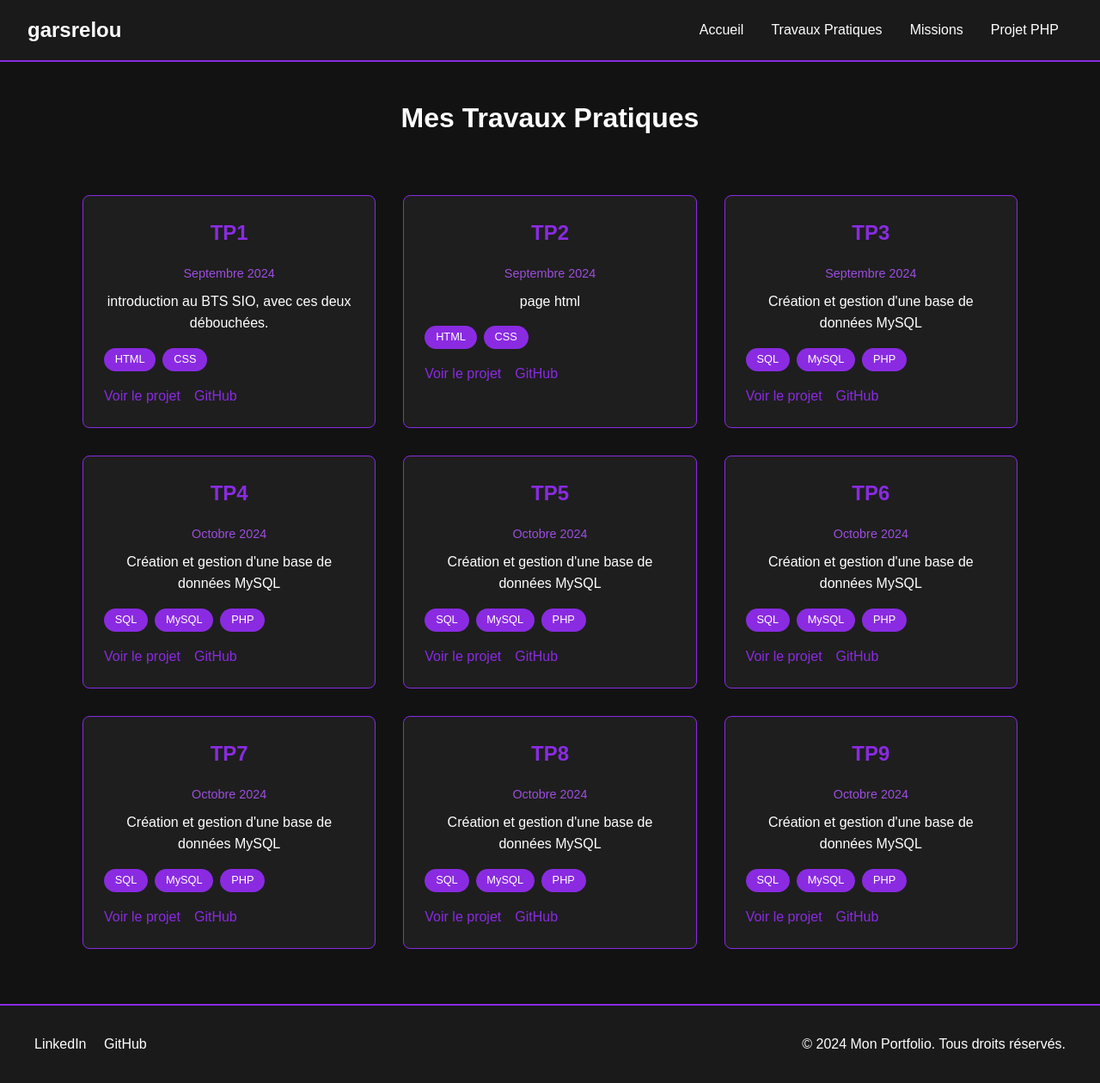
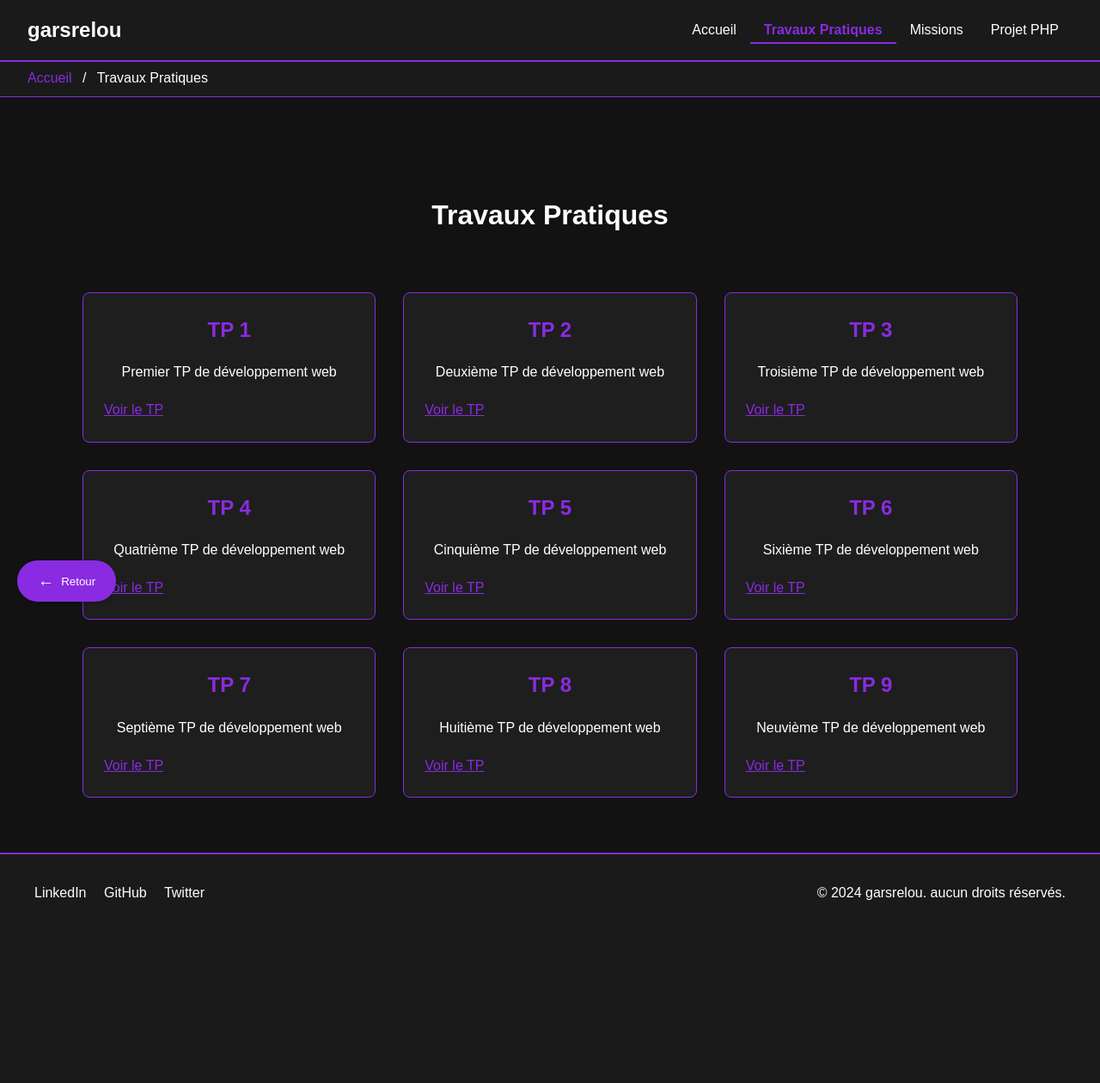
Before and after one commit to matskobinks/garsrelou.eu, a PHP site: page /content/tp in a window 1280 px wide. Shown: the whole page at 86% size. After the commit the page ends 1047 px from the top, so only its background shows below. Run offline with PHP 8.4, Linux system fonts and the light colour scheme.

Commit message:
enfin fini

```diff
--- a/content/php/commandes/login.php
+++ b/content/php/commandes/login.php
@@ -1,4 +1,3 @@
-
 <html>
 <body>
 <?php
--- a/content/tp/index.html
+++ b/content/tp/index.html
@@ -3,49 +3,135 @@
 <head>
     <meta charset="UTF-8">
     <meta name="viewport" content="width=device-width, initial-scale=1.0">
+    <meta name="description" content="Liste des travaux pratiques réalisés dans le cadre de ma formation">
+    <meta name="keywords" content="portfolio, développement web, travaux pratiques, exercices">
+    <meta name="author" content="garsrelou">
+
+    <!-- Optimisations de chargement -->
+    <link rel="preload" href="../../css/style.css" as="style">
+    <link rel="stylesheet" href="../../css/style.css">
+    <link rel="dns-prefetch" href="https://github.com">
+    <link rel="dns-prefetch" href="https://linkedin.com">
+    <link rel="dns-prefetch" href="https://x.com">
+
     <title>Travaux Pratiques - garsrelou</title>
-    <link rel="stylesheet" href="../../css/style.css">
 </head>
 <body>
-    <header>
-        <nav class="navbar">
-            <a href="../../index.html" class="logo">garsrelou</a>
-            <div class="menu-toggle">
-                <span></span>
-                <span></span>
-                <span></span>
-            </div>
-            <ul class="nav-links">
-                <li><a href="../../index.html">Accueil</a></li>
-                <li><a href="../tp" class="active">Travaux Pratiques</a></li>
-                <li><a href="../missions">Missions</a></li>
-                <li><a href="../php">Projet PHP</a></li>
+    <header role="banner">
+        <nav class="navbar" role="navigation" aria-label="Navigation principale">
+            <a href="../../index.html" class="logo" aria-label="Retour à l'accueil">garsrelou</a>
+            <button class="menu-toggle" aria-label="Menu" aria-expanded="false" aria-controls="nav-links">
+                <span aria-hidden="true"></span>
+                <span aria-hidden="true"></span>
+                <span aria-hidden="true"></span>
+            </button>
+            <ul class="nav-links" id="nav-links" role="menubar">
+                <li role="none"><a href="../../index.html" role="menuitem">Accueil</a></li>
+                <li role="none"><a href="../tp" class="active" role="menuitem" aria-current="page">Travaux Pratiques</a></li>
+                <li role="none"><a href="../missions" role="menuitem">Missions</a></li>
+                <li role="none"><a href="../php" role="menuitem">Projet PHP</a></li>
             </ul>
         </nav>
     </header>
 
-    <main>
+    <nav class="breadcrumb" aria-label="Fil d'Ariane">
+        <a href="../../index.html">Accueil</a>
+        <span class="separator" aria-hidden="true">/</span>
+        <span class="current" aria-current="page">Travaux Pratiques</span>
+    </nav>
+
+    <main role="main">
         <div class="container">
-            <h1>Mes Travaux Pratiques</h1>
-            <div class="work-grid" id="tp-container">
-                <!-- Les TPs seront ajoutés ici dynamiquement -->
+            <h1>Travaux Pratiques</h1>
+            <div class="work-grid" role="list">
+                <article class="work-card" role="listitem" loading="lazy">
+                    <h2>TP 1</h2>
+                    <p class="description">Premier TP de développement web</p>
+                    <div class="links">
+                        <a href="tp 1/index.html" aria-label="Voir le TP 1">Voir le TP</a>
+                    </div>
+                </article>
+
+                <article class="work-card" role="listitem" loading="lazy">
+                    <h2>TP 2</h2>
+                    <p class="description">Deuxième TP de développement web</p>
+                    <div class="links">
+                        <a href="tp 2/index.html" aria-label="Voir le TP 2">Voir le TP</a>
+                    </div>
+                </article>
+
+                <article class="work-card" role="listitem" loading="lazy">
+                    <h2>TP 3</h2>
+                    <p class="description">Troisième TP de développement web</p>
+                    <div class="links">
+                        <a href="tp 3/index.html" aria-label="Voir le TP 3">Voir le TP</a>
+                    </div>
+                </article>
+
+                <article class="work-card" role="listitem" loading="lazy">
+                    <h2>TP 4</h2>
+                    <p class="description">Quatrième TP de développement web</p>
+                    <div class="links">
+                        <a href="tp 4/index.html" aria-label="Voir le TP 4">Voir le TP</a>
+                    </div>
+                </article>
+
+                <article class="work-card" role="listitem" loading="lazy">
+                    <h2>TP 5</h2>
+                    <p class="description">Cinquième TP de développement web</p>
+                    <div class="links">
+                        <a href="tp 5/index.html" aria-label="Voir le TP 5">Voir le TP</a>
+                    </div>
+                </article>
+
+                <article class="work-card" role="listitem" loading="lazy">
+                    <h2>TP 6</h2>
+                    <p class="description">Sixième TP de développement web</p>
+                    <div class="links">
+                        <a href="tp 6/index.html" aria-label="Voir le TP 6">Voir le TP</a>
+                    </div>
+                </article>
+
+                <article class="work-card" role="listitem" loading="lazy">
+                    <h2>TP 7</h2>
+                    <p class="description">Septième TP de développement web</p>
+                    <div class="links">
+                        <a href="tp 7/index.html" aria-label="Voir le TP 7">Voir le TP</a>
+                    </div>
+                </article>
+
+                <article class="work-card" role="listitem" loading="lazy">
+                    <h2>TP 8</h2>
+                    <p class="description">Huitième TP de développement web</p>
+                    <div class="links">
+                        <a href="tp 8/index.html" aria-label="Voir le TP 8">Voir le TP</a>
+                    </div>
+                </article>
+
+                <article class="work-card" role="listitem" loading="lazy">
+                    <h2>TP 9</h2>
+                    <p class="description">Neuvième TP de développement web</p>
+                    <div class="links">
+                        <a href="tp 9/index.html" aria-label="Voir le TP 9">Voir le TP</a>
+                    </div>
+                </article>
             </div>
         </div>
     </main>
 
-    <footer>
+    <footer role="contentinfo">
         <div class="footer-content">
-            <div class="social-links">
-                <a href="#" class="social-link">LinkedIn</a>
-                <a href="#" class="social-link">GitHub</a>
+            <div class="social-links" aria-label="Liens sociaux">
+                <a href="https://www.linkedin.com/in/mathis-barbier-guerbette-563268316/" class="social-link" aria-label="LinkedIn" rel="noopener">LinkedIn</a>
+                <a href="https://github.com/matskobinks/" class="social-link" aria-label="GitHub" rel="noopener">GitHub</a>
+                <a href="https://x.com/garsrelou" class="social-link" aria-label="Twitter" rel="noopener">Twitter</a>
             </div>
             <div class="legal">
-                <p>&copy; 2024 Mon Portfolio. Tous droits réservés.</p>
+                <p>&copy; 2024 garsrelou. aucun droits réservés.</p>
             </div>
         </div>
     </footer>
 
-    <script src="../../js/main.js"></script>
-    <script src="../../js/tp.js"></script>
+    <script src="../../js/main.js" defer></script>
 </body>
 </html>
--- a/css/style.css
+++ b/css/style.css
@@ -6,6 +6,9 @@
     --background-color: #121212;
     --card-background: #1e1e1e;
     --hover-color: #9d4edd;
+    --transition-speed: 0.3s;
+    --shadow-small: 0 2px 4px rgba(0, 0, 0, 0.2);
+    --shadow-medium: 0 5px 15px rgba(0, 0, 0, 0.2);
 }
 
 /* Reset et styles de base */
@@ -13,6 +16,35 @@
     margin: 0;
     padding: 0;
     box-sizing: border-box;
+}
+
+/* Styles communs */
+.nav-links a, .grid-button, .social-link, .work-card, .back-button, .scroll-top {
+    transition: all var(--transition-speed) ease;
+}
+
+/* Styles de boutons communs */
+.back-button, .scroll-top {
+    color: var(--text-color);
+    font-weight: 500;
+    background-color: var(--secondary-color);
+    box-shadow: var(--shadow-small);
+    border: none;
+    cursor: pointer;
+}
+
+/* Styles de cartes communs */
+.grid-button, .work-card {
+    background-color: var(--card-background);
+    border: 1px solid var(--secondary-color);
+    border-radius: 8px;
+    color: var(--text-color);
+}
+
+/* Styles de liens communs */
+.nav-links li a, .social-links a, .breadcrumb a {
+    text-decoration: none;
+    transition: color var(--transition-speed) ease;
 }
 
 body {
@@ -67,11 +99,13 @@ main {
 }
 
 .nav-links li a {
-    color: white;
+    color: #ffffff;
     text-decoration: none;
     padding: 0.5rem 1rem;
     position: relative;
-    transition: color 0.3s ease;
+    transition: all 0.3s ease;
+    border-radius: 4px;
+    font-weight: 500;
 }
 
 .nav-links li a::after {
@@ -91,7 +125,18 @@ main {
 }
 
 .nav-links li a:hover {
-    color: var(--hover-color);
+    background-color: rgba(138, 43, 226, 0.1);
+}
+
+/* Navigation active */
+.nav-links li a.active {
+    color: var(--secondary-color);
+    font-weight: bold;
+}
+
+.nav-links li a.active::after {
+    width: 100%;
+    background-color: var(--secondary-color);
 }
 
 /* Contenu principal */
@@ -304,7 +390,9 @@ h1 {
 }
 
 .work-card .description {
-    margin-bottom: 1rem;
+    line-height: 1.8;
+    max-width: 65ch;
+    margin: 1rem auto;
 }
 
 .work-card .tags {
@@ -331,6 +419,7 @@ h1 {
     color: var(--secondary-color);
     text-decoration: none;
     transition: color 0.3s ease;
+    font-weight: 500;
 }
 
 .work-card .links a:hover {
@@ -375,3 +464,127 @@ h1 {
 .features li {
     margin: 0.5rem 0;
 }
+
+/* Bouton retour en haut */
+.scroll-top {
+    position: fixed;
+    bottom: 100px;
+    right: 80px;
+    padding: 10px;
+    border-radius: 50%;
+    background: var(--secondary-color);
+    cursor: pointer;
+    z-index: 1000;
+    opacity: 0;
+    transition: all var(--transition-speed) ease;
+    color: #ffffff;
+    font-weight: 500;
+    box-shadow: 0 2px 4px rgba(0, 0, 0, 0.2);
+}
+
+.scroll-top.visible {
+    opacity: 1;
+}
+
+/* Supprimer le bouton de thème */
+.theme-toggle {
+    display: none;
+}
+
+/* Fil d'Ariane */
+.breadcrumb {
+    background-color: var(--primary-color);
+    padding: 0.5rem 2rem;
+    margin-top: 70px;
+    border-bottom: 1px solid var(--secondary-color);
+}
+
+.breadcrumb a {
+    color: var(--secondary-color);
+    text-decoration: none;
+    transition: color 0.3s ease;
+}
+
+.breadcrumb a:hover {
+    color: var(--hover-color);
+}
+
+.breadcrumb .separator {
+    color: var(--text-color);
+    margin: 0 0.5rem;
+}
+
+.breadcrumb .current {
+    color: var(--text-color);
+}
+
+/* Bouton retour */
+.back-button {
+    position: fixed;
+    left: 20px;
+    bottom: 100px;
+    background-color: var(--secondary-color);
+    color: var(--text-color);
+    padding: 0.8rem 1.5rem;
+    border-radius: 25px;
+    text-decoration: none;
+    display: flex;
+    align-items: center;
+    gap: 0.5rem;
+    transition: all var(--transition-speed) ease;
+    z-index: 1000;
+    border: none;
+    cursor: pointer;
+    color: #ffffff;
+    font-weight: 500;
+    box-shadow: 0 2px 4px rgba(0, 0, 0, 0.2);
+}
+
+.back-button:hover {
+    background-color: var(--hover-color);
+    transform: translateX(-5px);
+}
+
+.back-button::before {
+    content: '←';
+    font-size: 1.2rem;
+}
+
+/* Amélioration de l'accessibilité */
+*:focus {
+    outline: 2px solid var(--secondary-color);
+    outline-offset: 2px;
+}
+
+/* Amélioration du contraste des liens */
+.nav-links li a {
+    color: #ffffff;
+    font-weight: 500;
+}
+
+.work-card .links a {
+    color: var(--secondary-color);
+    font-weight: 500;
+    text-decoration: underline;
+}
+
+/* Amélioration de la lisibilité des textes */
+.work-card .description {
+    line-height: 1.8;
+    max-width: 65ch;
+    margin: 1rem auto;
+}
+
+/* Amélioration des contrastes pour les boutons */
+.back-button, .scroll-top {
+    color: #ffffff;
+    font-weight: 500;
+    box-shadow: 0 2px 4px rgba(0, 0, 0, 0.2);
+}
+
+/* Amélioration de la visibilité du focus sur les cards */
+.work-card:focus-within {
+    outline: 2px solid var(--secondary-color);
+    outline-offset: 2px;
+    box-shadow: 0 0 10px var(--secondary-color);
+}
--- a/js/main.js
+++ b/js/main.js
@@ -1,17 +1,62 @@
 document.addEventListener('DOMContentLoaded', function() {
+    // Cache les sélecteurs fréquemment utilisés
     const menuToggle = document.querySelector('.menu-toggle');
     const navLinks = document.querySelector('.nav-links');
+    const body = document.body;
 
-    menuToggle.addEventListener('click', function() {
+    // Gestion du menu avec délégation d'événements
+    menuToggle?.addEventListener('click', function() {
         menuToggle.classList.toggle('active');
         navLinks.classList.toggle('active');
     });
 
-    // Fermer le menu si on clique en dehors
+    // Utilisation de la délégation d'événements pour les clics
     document.addEventListener('click', function(e) {
-        if (!menuToggle.contains(e.target) && !navLinks.contains(e.target)) {
+        if (menuToggle && !menuToggle.contains(e.target) && !navLinks.contains(e.target)) {
             menuToggle.classList.remove('active');
             navLinks.classList.remove('active');
         }
     });
+
+    // Création et gestion des boutons avec une seule fonction
+    function createButton(className, innerHTML) {
+        const button = document.createElement('button');
+        button.className = className;
+        button.innerHTML = innerHTML;
+        body.appendChild(button);
+        return button;
+    }
+
+    // Gestion du bouton retour
+    if (location.pathname.match(/\/(tp|missions|php)/)) {
+        const backButton = createButton('back-button', 'Retour');
+        backButton.addEventListener('click', () => {
+            if (location.pathname.match(/\/(tp|missions|php)\/[^/]+\//)) {
+                location.href = '../index.html';
+            } else {
+                location.href = '../../index.html';
+            }
+        });
+    }
+
+    // Gestion du bouton scroll-top avec throttling
+    const scrollTop = createButton('scroll-top', '↑');
+    let isScrolling = false;
+
+    window.addEventListener('scroll', () => {
+        if (!isScrolling) {
+            window.requestAnimationFrame(() => {
+                scrollTop.classList.toggle('visible', window.scrollY > 300);
+                isScrolling = false;
+            });
+            isScrolling = true;
+        }
+    });
+
+    scrollTop.addEventListener('click', () => {
+        window.scrollTo({
+            top: 0,
+            behavior: 'smooth'
+        });
+    });
 });
```
Also changed, not shown: other parts of css/style.css (+75 -34 lines), content/missions/index.html (+79 -25 lines), content/php/index.html (+60 -25 lines), index.html (+45 -26 lines), assets/images/[GARSRELOU].gif (renamed from css/[GARSRELOU].gif).
